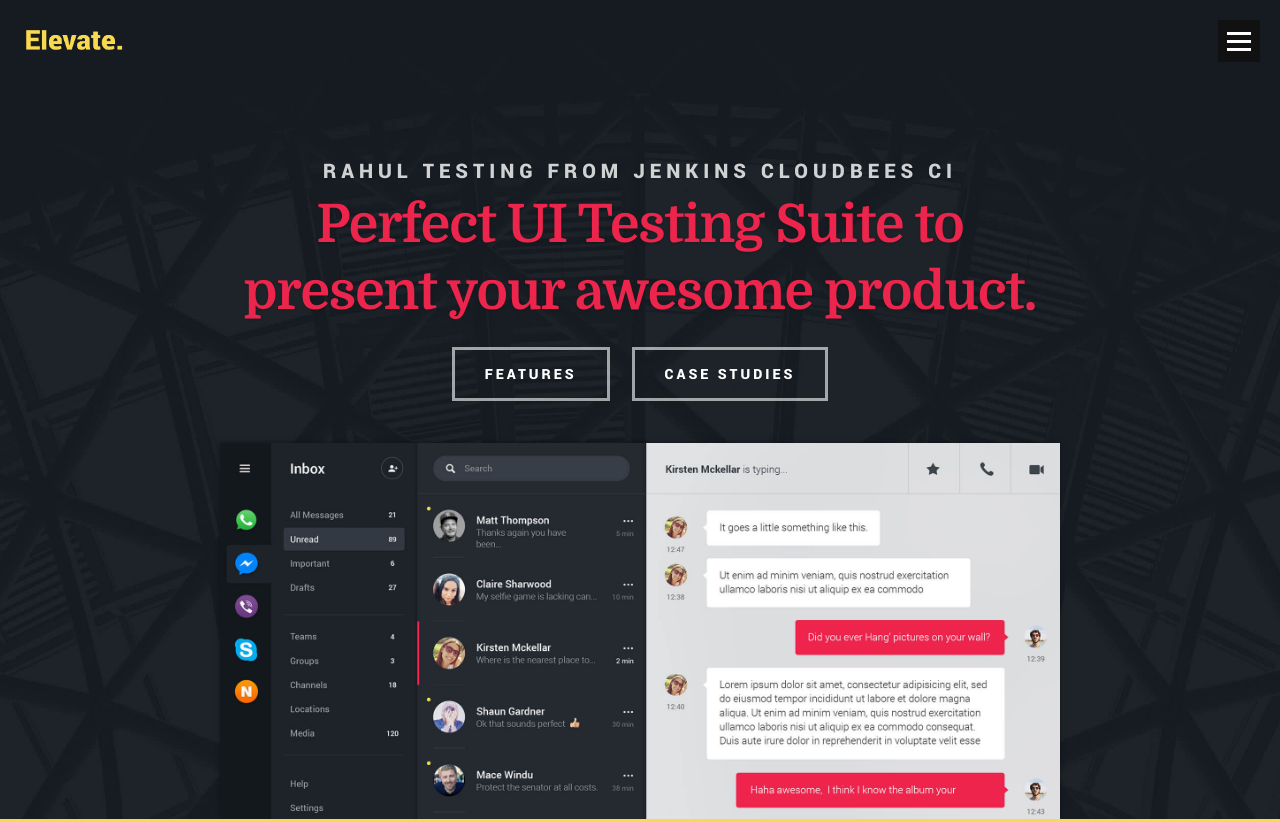
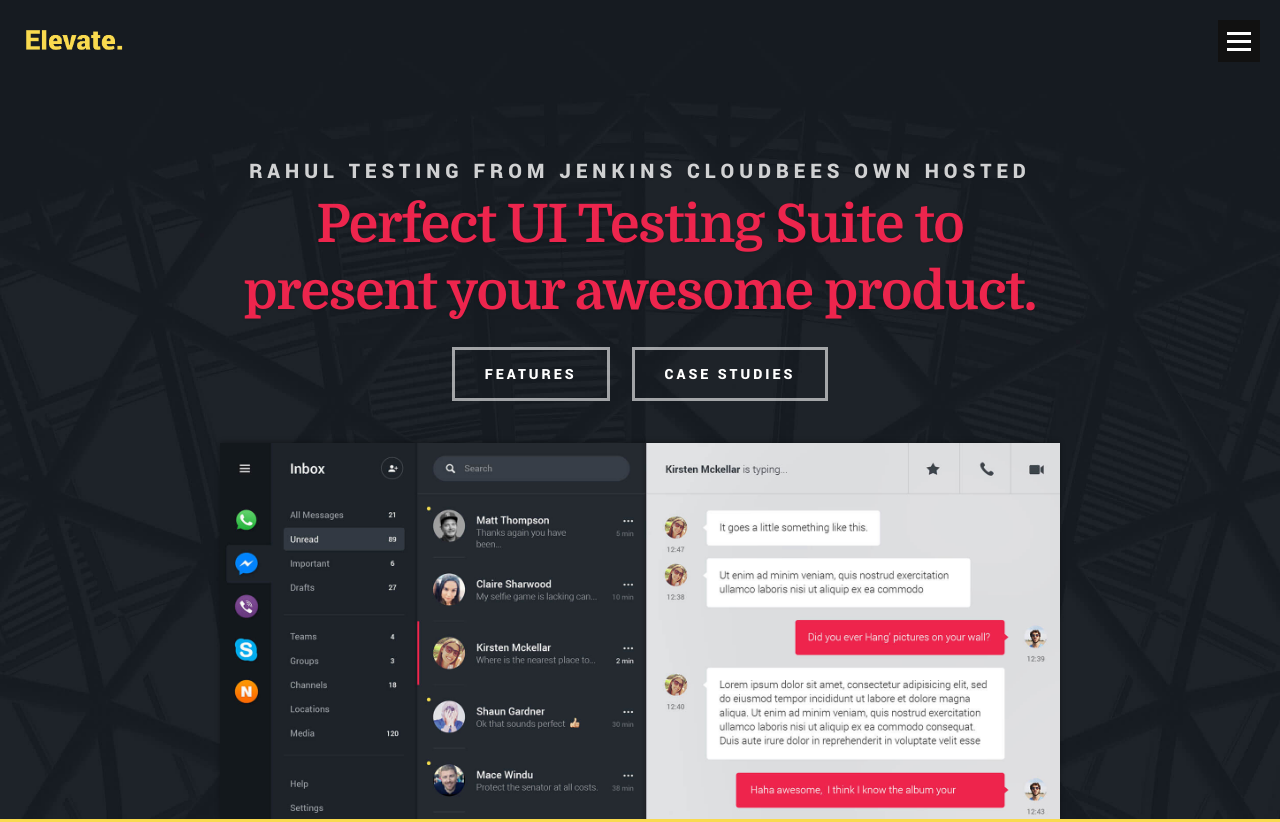
Before and after one commit to kalyankumartalluri/CloudBees-Jenkins-Ci-with-Functionize, a website: page Template/index.html in a window 1280 px wide. Shown: the top 822 px of the page. Drawn offline with Linux system fonts and the light colour scheme; files whose address does not match are found by name.

Commit message:
Check For Live POLL

```diff
--- a/Template/index.html
+++ b/Template/index.html
@@ -90,7 +90,7 @@
 		   <div class="row intro-content">
 		   	<div class="col-twelve">
 
-          <h3 class="animate-intro">Rahul Testing From Jenkins Cloudbees CI</h3>
+          <h3 class="animate-intro">Rahul Testing From Jenkins Cloudbees Own Hosted</h3>
 
 					<h1 class="animate-intro">
 						Perfect UI Testing Suite to present your awesome product.
```
